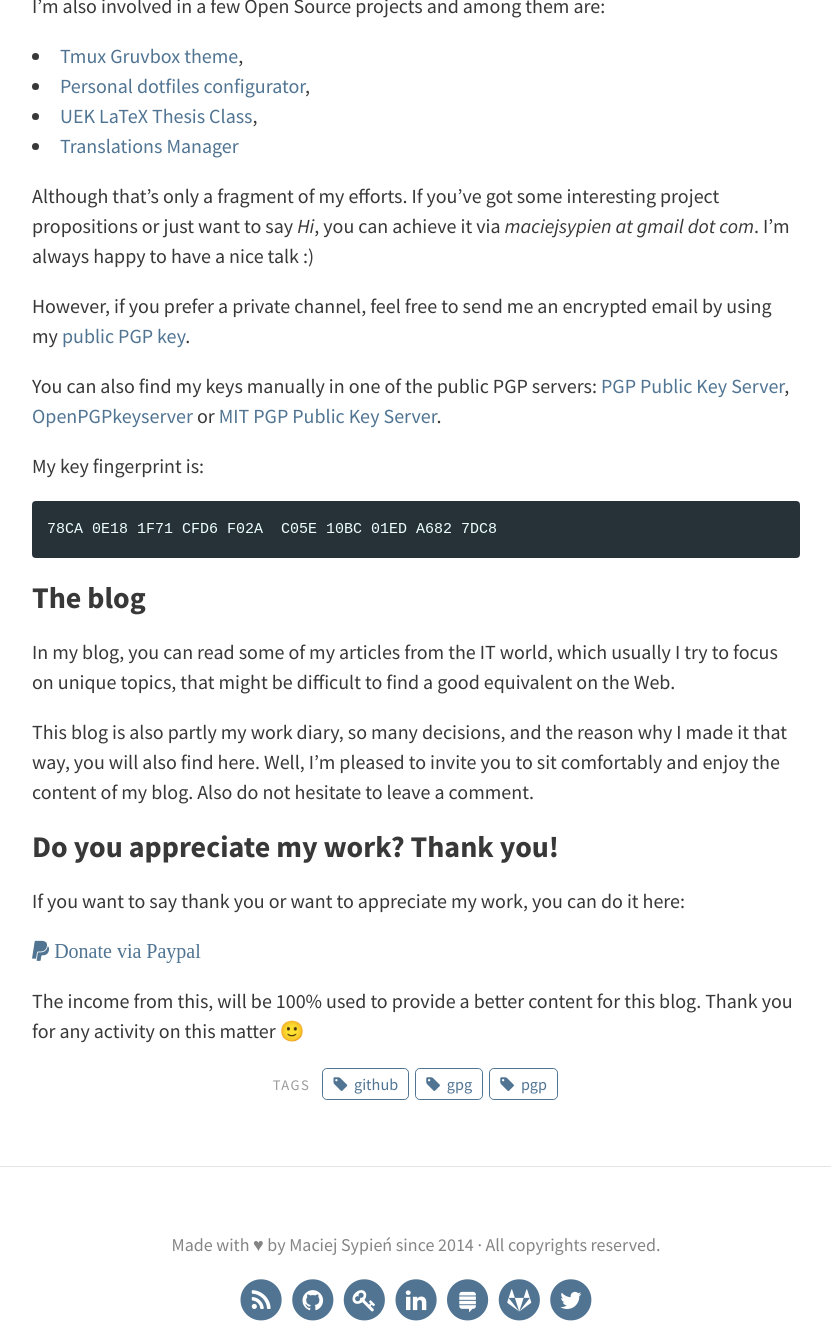
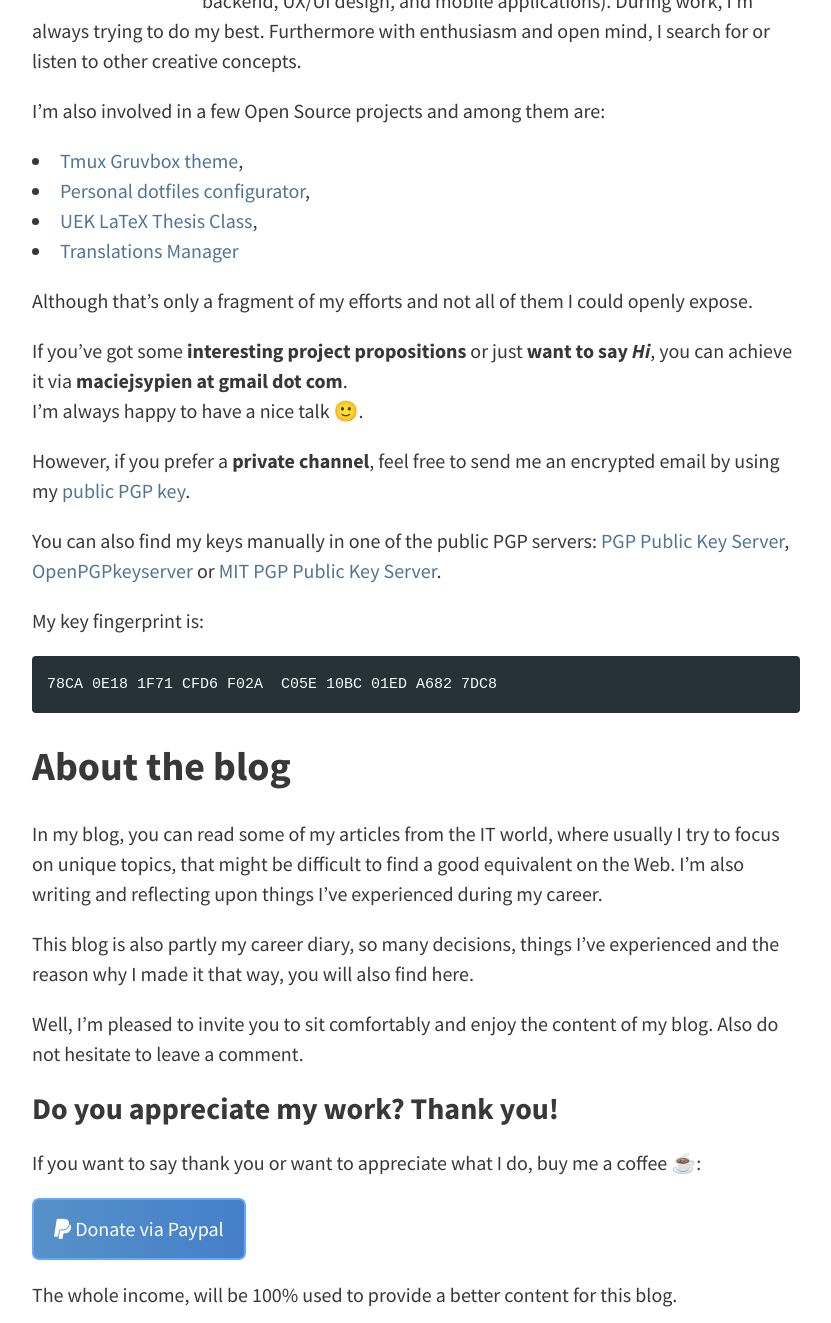
Before and after one commit to egel/egel.github.io, a Jekyll site: the page built from pages/about.md, in a window 1280 px wide and 1400 px high, scrolled down 560 px, cut to the strip 77-1400 px from the top of the window. Shown: the whole strip, without its empty margins (224-1055 px from the left). Built offline with Jekyll 4.4.1, drawn with Linux system fonts in a browser that asks for light colours; some of the changed text lies outside the part shown.

Commit message:
Update page about

````diff
--- a/pages/about.md
+++ b/pages/about.md
@@ -10,11 +10,14 @@
             float: left;
             border-radius: 20px;
             padding: 0;
+            margin-top: 25px;
             margin-right: 20px;
             margin-bottom: 20px;
         "
         src="https://secure.gravatar.com/avatar/4d66c5a2d6be57e7cb9bdef200417b4d?s=150"/>
 </div>
+
+## About the author
 
 Hi! My name is Maciej Sypień and I'm a software engineer from Poland with a great passion for web development (especially for the frontend, backend, UX/UI design, and mobile applications).
 During work, I'm always trying to do my best. Furthermore with enthusiasm and open mind, I search for or listen to other creative concepts.
@@ -28,9 +31,11 @@
 -   [UEK LaTeX Thesis Class][github-egel-uek-latex-thesis-class],
 -   [Translations Manager][github-tr]
 
-Although that's only a fragment of my efforts. If you've got some interesting project propositions or just want to say _Hi_, you can achieve it via *maciejsypien at gmail dot com*. I'm always happy to have a nice talk :)
+Although that's only a fragment of my efforts and not all of them I could openly expose.
 
-However, if you prefer a private channel, feel free to send me an encrypted email by using my [public PGP key](http://hkps.pool.sks-keyservers.net/pks/lookup?op=get&search=0x10BC01EDA6827DC8).
+If you've got some **interesting project propositions** or just **want to say _Hi_**, you can achieve it via **maciejsypien at gmail dot com**.<br/> I'm always happy to have a nice talk 🙂.
+
+However, if you prefer a **private channel**, feel free to send me an encrypted email by using my [public PGP key](http://hkps.pool.sks-keyservers.net/pks/lookup?op=get&search=0x10BC01EDA6827DC8).
 
 You can also find my keys manually in one of the public PGP servers: [PGP Public Key Server](https://pgp.key-server.io/), [OpenPGPkeyserver](http://keys.gnupg.net/) or [MIT PGP Public Key Server](https://pgp.mit.edu/).
 
@@ -40,18 +45,37 @@
 78CA 0E18 1F71 CFD6 F02A  C05E 10BC 01ED A682 7DC8
 ```
 
-### The blog
-In my blog, you can read some of my articles from the IT world, which usually I try to focus on unique topics, that might be difficult to find a good equivalent on the Web.
+## About the blog
+In my blog, you can read some of my articles from the IT world, where usually I try to focus on unique topics, that might be difficult to find a good equivalent on the Web. I'm also writing and reflecting upon things I've experienced during my career.
 
-This blog is also partly my work diary, so many decisions, and the reason why I made it that way, you will also find here. Well, I'm pleased to invite you to sit comfortably and enjoy the content of my blog. Also do not hesitate to leave a comment.
+This blog is also partly my career diary, so many decisions, things I've experienced and the reason why I made it that way, you will also find here.
+
+Well, I'm pleased to invite you to sit comfortably and enjoy the content of my blog. Also do not hesitate to leave a comment.
 
 ### Do you appreciate my work? Thank you!
 
-If you want to say thank you or want to appreciate my work, you can do it here:
+If you want to say thank you or want to appreciate what I do, buy me a coffee ☕️:
 
-<a class="btn btn-primary" target="_blank" href="https://www.paypal.me/MaciejSypien"><i class="fa fa-paypal"> Donate via Paypal</i></a>
+<a target="_blank"
+   href="https://www.paypal.me/MaciejSypien"
+   style="
+        display: inline-block;
+        padding: 14px 20px;
+        width: auto;
+        border-radius: 7px;
+        font-family: 'Source Sans Pro', Helvetica, Arial, sans-serif;
+        font-size: 1em;
+        color: #fff;
+        background: #457fca;  /* fallback for old browsers */
+        background: -webkit-linear-gradient(to right, #5691c8, #457fca);  /* Chrome 10-25, Safari 5.1-6 */
+        background: linear-gradient(to right, #5691c8, #457fca); /* W3C, IE 10+/ Edge, Firefox 16+, Chrome 26+, Opera 12+, Safari 7+ */
+        border: 2px solid #66a6ff;
+        :hover { text-decoration: none };
+   "><i class="fa fa-paypal"></i> Donate via Paypal</a>
 
-The income from this, will be 100% used to provide a better content for this blog. Thank you for any activity on this matter 🙂
+The whole income, will be 100% used to provide a better content for this blog.
+
+Thank you for any activity on this matter! 🙂
 
 [github-egel-tmux-gruvbox]: https://github.com/egel/tmux-gruvbox
 [github-egel-dotfiles]: https://github.com/egel/dotfiles
````
